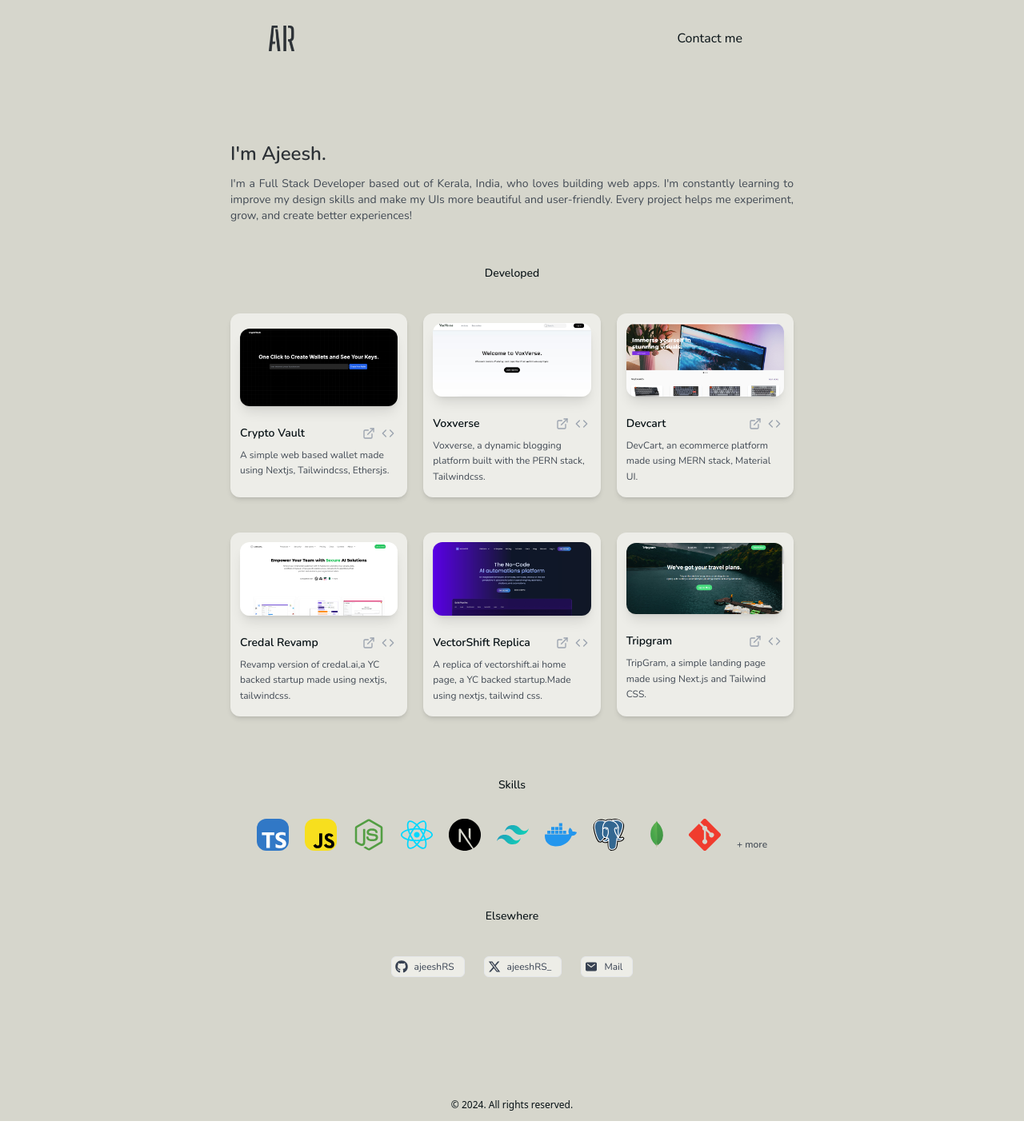
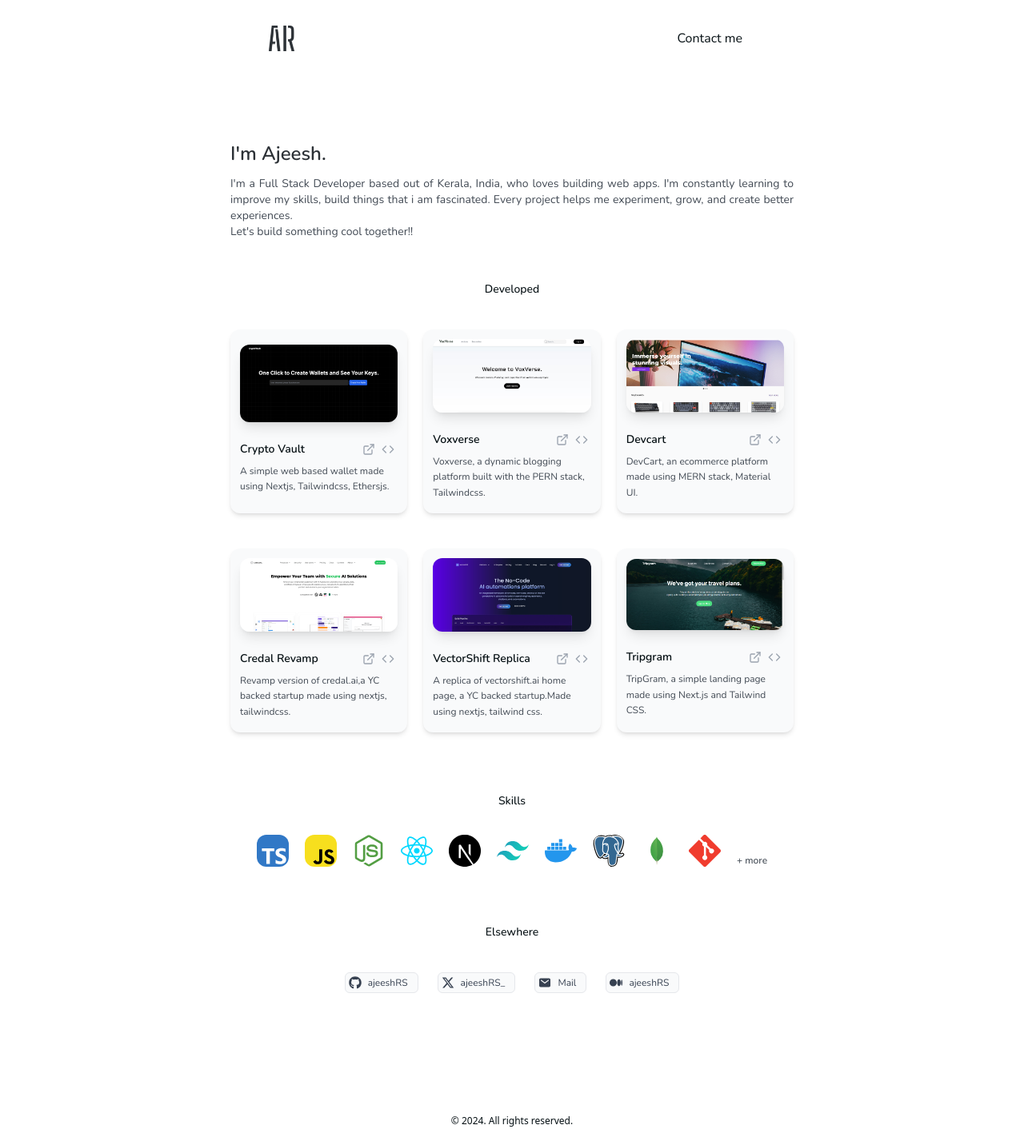
Before and after one commit to ajeeshRS/ajeesh-rs-portfolio, a Next.js app: page / in a window 1280 px wide. Shown: the whole page at 80% size. Built offline with nearby package versions, Linux system fonts and the light colour scheme.

Commit message:
updates social & ui

```diff
--- a/app/page.tsx
+++ b/app/page.tsx
@@ -1,7 +1,7 @@
 "use client";
 import Image from "next/image";
 import Link from "next/link";
-import { FaXTwitter, FaGithub } from "react-icons/fa6";
+import { FaXTwitter, FaGithub, FaMedium } from "react-icons/fa6";
 import { nunito } from "@/utils/fonts/app.font";
 import { projects, skills, socials } from "@/utils/app.constants";
 import Card from "@/components/Card";
@@ -10,17 +10,19 @@ import { IoMail } from "react-icons/io5";
 export default function Home() {
   return (
     <div
-      className={`${nunito.className} w-full h-full py-20 lg:px-72 md:px-60 px-10 bg-[#D6D6CC]`}
+      className={`${nunito.className} w-full h-full py-20 lg:px-72 md:px-60 px-10 bg-white`}
     >
       <div className="w-full text-start ">
         <p className="text-[#2C3136] font-semibold text-2xl">
           I&apos;m Ajeesh.
         </p>
         <p className="text-[#424A54] text-sm py-3 leading-5 text-justify ">
-          I&apos;m a Full Stack Developer based out of Kerala, India, who loves building
-          web apps. I&apos;m constantly learning to improve my design skills and
-          make my UIs more beautiful and user-friendly. Every project helps me
-          experiment, grow, and create better experiences!
+          I&apos;m a Full Stack Developer based out of Kerala, India, who loves
+          building web apps. I&apos;m constantly learning to improve my skills,
+          build things that i am fascinated. Every project helps me experiment,
+          grow, and create better experiences.
+          <br />
+          Let&apos;s build something cool together!!
         </p>
       </div>
       <div className="py-10 w-full flex flex-col items-center">
@@ -52,15 +54,17 @@ export default function Home() {
             <Link key={i} href={social.link}>
               <div
                 key={i}
-                className="flex items-center p-1 border  bg-[#EDEDE7] rounded-md mx-3 cursor-pointer hover:bg-[#e3e3dc]"
+                className="flex items-center p-1 border  bg-gray-50 rounded-md mx-3 cursor-pointer hover:bg-gray-100"
               >
                 {social.icon === "github" ? (
                   <FaGithub className="w-4 h-4 text-[#374151]" />
                 ) : social.icon === "x" ? (
                   <FaXTwitter className="w-4 h-4 text-[#374151]" />
+                ) : social.icon === "mail" ? (
+                  <IoMail className="w-4 h-4 text-[#374151]" />
                 ) : (
-                  social.icon === "mail" && (
-                    <IoMail className="w-4 h-4 text-[#374151]" />
+                  social.icon === "medium" && (
+                    <FaMedium className="w-4 h-4 text-[#374151]" />
                   )
                 )}
                 <p className="text-xs text-[#374151] px-2">{social.username}</p>
--- a/components/Card.tsx
+++ b/components/Card.tsx
@@ -10,7 +10,7 @@ interface cardProps {
 export default function Card({ project }: cardProps) {
   return (
     <div
-      className={`${nunito.className} relative flex flex-col mt-6  text-gray-700 dark:bg-[#0E1D26] bg-[#EDEDE8] shadow-md bg-clip-border rounded-xl lg:w-6/6 md:w-6/6 sm:w-6/6 w-6/6 justify-center  h-[230px]`}
+      className={`${nunito.className} relative flex flex-col mt-6  text-gray-700 dark:bg-[#0E1D26] bg-gray-50 shadow-md bg-clip-border rounded-xl lg:w-6/6 md:w-6/6 sm:w-6/6 w-6/6 justify-center  h-[230px]`}
     >
       <div className="relative h-fit mx-3 mt-3 overflow-hidden text-white shadow-lg bg-clip-border rounded-xl bg-blue-gray-500 shadow-blue-gray-500/40">
         <Image
--- a/components/Footer.tsx
+++ b/components/Footer.tsx
@@ -1,6 +1,6 @@
 export default function Footer() {
   return (
-    <footer className="w-full h-10 flex items-center justify-center shadow-none md:px-20 px-10 bg-[#D6D6CC]">
+    <footer className="w-full h-10 flex items-center justify-center shadow-none md:px-20 px-10 bg-white">
       <p className="text-xs font-light text-[#061014]">
         &copy; 2024. All rights reserved.
       </p>
--- a/components/Navbar.tsx
+++ b/components/Navbar.tsx
@@ -8,7 +8,7 @@ import { MoveLeft } from "lucide-react";
 export default function Navbar() {
   return (
     <nav
-      className={`${nunito.className} w-full lg:px-72 md:px-60 px-10 h-24 flex items-center justify-between bg-[#D6D6CC]`}
+      className={`${nunito.className} w-full lg:px-72 md:px-60 px-10 h-24 flex items-center justify-between bg-white`}
     >
       <div className="p-2 md:ml-10">
         <Image className="w-8 h-8" src={Logo} alt="logo" />
--- a/utils/app.constants.ts
+++ b/utils/app.constants.ts
@@ -125,4 +125,9 @@ export const socials = [
     icon: "mail",
     link: "mailto:me.ajeesh7979@gmail.com",
   },
+  {
+    username: "ajeeshRS",
+    icon: "medium",
+    link: "https://medium.com/@ajeeshRS",
+  },
 ];
```
